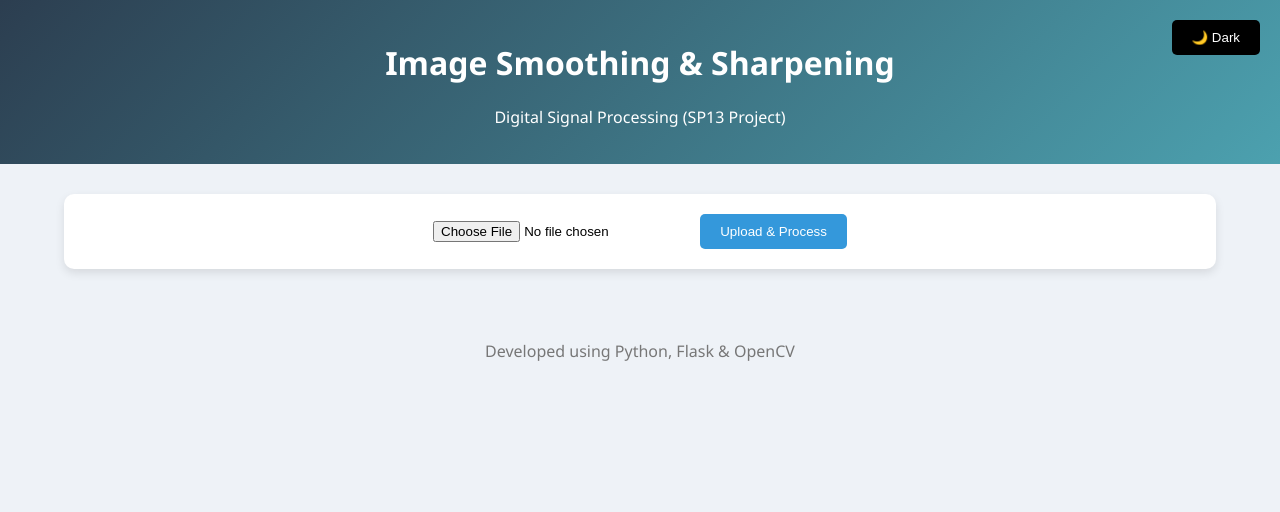
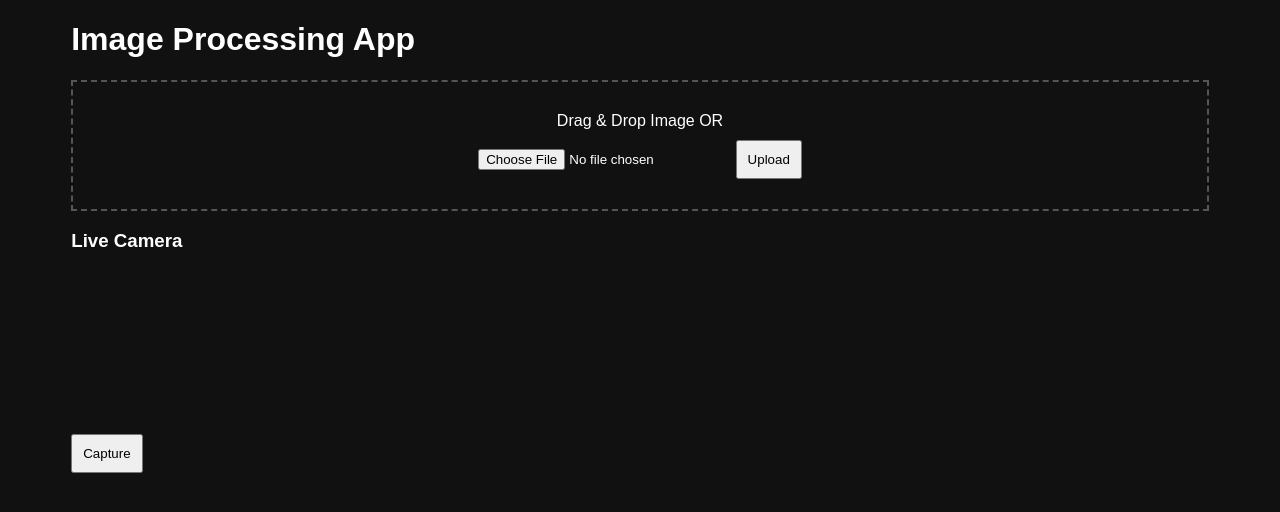
Before and after one commit to pavan8932/sp13-image-processing, a Flask app: page / in a window 1280 px wide. Shown: the top 512 px of the page. Run offline with Flask 3, Linux system fonts and the light colour scheme.

Commit message:
updated UI with laplacian edge detection

```diff
--- a/app.py
+++ b/app.py
@@ -1,55 +1,82 @@
+# ================================
+# 📌 PROJECT: Image Processing App
+# ================================
+
 from flask import Flask, render_template, request, redirect
 import os
 import cv2
 import numpy as np
 
-# 🔥 IMPORTANT FIX FOR RENDER (NO DISPLAY ERROR)
+# 🔥 IMPORTANT: Fix for server (Render)
 import matplotlib
 matplotlib.use('Agg')
 import matplotlib.pyplot as plt
+
+# ---------------- APP SETUP ----------------
 
 app = Flask(__name__)
 
 UPLOAD_FOLDER = 'static/uploads'
 OUTPUT_FOLDER = 'static/outputs'
 
-app.config['UPLOAD_FOLDER'] = UPLOAD_FOLDER
-app.config['OUTPUT_FOLDER'] = OUTPUT_FOLDER
-
+# Create folders if not exist
 os.makedirs(UPLOAD_FOLDER, exist_ok=True)
 os.makedirs(OUTPUT_FOLDER, exist_ok=True)
 
-# ---------------- FILTERS ----------------
+# ---------------- FILTER FUNCTIONS ----------------
 
+# Mean Filter → Simple averaging (strong blur)
 def apply_mean_filter(image):
-    return cv2.blur(image, (7, 7))
+    return cv2.blur(image, (9, 9))
 
+# Gaussian Filter → Smooth with weight (better than mean)
 def apply_gaussian_filter(image):
-    return cv2.GaussianBlur(image, (7, 7), 1.5)
+    return cv2.GaussianBlur(image, (9, 9), 2)
 
+# Laplacian Filter → Edge detection + sharpening
 def apply_laplacian_filter(image):
-    gray = cv2.cvtColor(image, cv2.COLOR_BGR2GRAY)
 
+    # Handle grayscale or color image
+    if len(image.shape) == 2:
+        gray = image
+    else:
+        gray = cv2.cvtColor(image, cv2.COLOR_BGR2GRAY)
+
+    # Detect edges
     laplacian = cv2.Laplacian(gray, cv2.CV_64F)
 
+    # Convert to visible format
     laplacian = cv2.convertScaleAbs(laplacian, alpha=2)
     laplacian = cv2.normalize(laplacian, None, 0, 255, cv2.NORM_MINMAX)
     laplacian = np.uint8(laplacian)
 
+    # Pure edge image
     laplacian_edge = laplacian.copy()
 
-    laplacian_colored = cv2.cvtColor(laplacian, cv2.COLOR_GRAY2BGR)
-    sharpened = cv2.addWeighted(image, 1.5, laplacian_colored, -0.5, 0)
+    # Convert to 3 channel for sharpening
+    laplacian_color = cv2.cvtColor(laplacian, cv2.COLOR_GRAY2BGR)
+
+    # Sharpen original image
+    sharpened = cv2.addWeighted(image, 1.5, laplacian_color, -0.5, 0)
 
     return sharpened, laplacian_edge
 
-# ---------------- HISTOGRAM ----------------
+# ---------------- HISTOGRAM FUNCTION ----------------
 
 def save_histogram(image, filename):
-    gray = cv2.cvtColor(image, cv2.COLOR_BGR2GRAY)
 
+    # Handle grayscale or color image
+    if len(image.shape) == 2:
+        gray = image
+    else:
+        gray = cv2.cvtColor(image, cv2.COLOR_BGR2GRAY)
+
+    # Plot histogram
     plt.figure()
     plt.hist(gray.ravel(), bins=256)
+    plt.title("Histogram")
+    plt.xlabel("Pixel Intensity")
+    plt.ylabel("Frequency")
 
     path = os.path.join(OUTPUT_FOLDER, filename)
     plt.savefig(path)
@@ -57,66 +84,83 @@ def save_histogram(image, filename):
 
     return path
 
-# ---------------- ROUTE ----------------
+# ---------------- MAIN ROUTE ----------------
 
 @app.route('/', methods=['GET', 'POST'])
 def index():
 
     if request.method == 'POST':
-        file = request.files.get('image')
 
-        if not file or file.filename == '':
-            return redirect(request.url)
+        # 📷 CAMERA IMAGE HANDLING
+        if request.form.get("camera_image"):
+            import base64
+            data = request.form.get("camera_image").split(",")[1]
+            image_bytes = base64.b64decode(data)
 
-        # Save input image
-        input_path = os.path.join(UPLOAD_FOLDER, file.filename)
-        file.save(input_path)
+            input_path = os.path.join(UPLOAD_FOLDER, "camera.jpg")
+            with open(input_path, "wb") as f:
+                f.write(image_bytes)
+
+        else:
+            # 📁 FILE UPLOAD
+            file = request.files.get('image')
+
+            if not file or file.filename == '':
+                return redirect(request.url)
+
+            input_path = os.path.join(UPLOAD_FOLDER, file.filename)
+            file.save(input_path)
 
         # Read image
         image = cv2.imread(input_path)
 
-        # 🔥 FIX: Prevent crash if image not loaded
         if image is None:
-            return "Error: Could not read image"
+            return "Error loading image"
+
+        # Detect image type
+        image_type = "Grayscale" if len(image.shape) == 2 else "Color"
 
         # Apply filters
         mean_img = apply_mean_filter(image)
         gaussian_img = apply_gaussian_filter(image)
         laplacian_img, laplacian_edge = apply_laplacian_filter(image)
 
-        # Save outputs
-        mean_path = os.path.join(OUTPUT_FOLDER, 'mean_' + file.filename)
-        gaussian_path = os.path.join(OUTPUT_FOLDER, 'gaussian_' + file.filename)
-        laplacian_path = os.path.join(OUTPUT_FOLDER, 'laplacian_' + file.filename)
-        laplacian_edge_path = os.path.join(OUTPUT_FOLDER, 'laplacian_edge_' + file.filename)
+        # Save processed images
+        mean_path = os.path.join(OUTPUT_FOLDER, 'mean.jpg')
+        gaussian_path = os.path.join(OUTPUT_FOLDER, 'gaussian.jpg')
+        laplacian_path = os.path.join(OUTPUT_FOLDER, 'laplacian.jpg')
+        edge_path = os.path.join(OUTPUT_FOLDER, 'edge.jpg')
 
         cv2.imwrite(mean_path, mean_img)
         cv2.imwrite(gaussian_path, gaussian_img)
         cv2.imwrite(laplacian_path, laplacian_img)
-        cv2.imwrite(laplacian_edge_path, laplacian_edge)
+        cv2.imwrite(edge_path, laplacian_edge)
 
-        # Histograms
+        # Generate histograms
         hist_original = save_histogram(image, 'hist_original.png')
         hist_mean = save_histogram(mean_img, 'hist_mean.png')
         hist_gaussian = save_histogram(gaussian_img, 'hist_gaussian.png')
         hist_laplacian = save_histogram(laplacian_img, 'hist_laplacian.png')
-        hist_laplacian_edge = save_histogram(laplacian_edge, 'hist_laplacian_edge.png')
+        hist_edge = save_histogram(laplacian_edge, 'hist_edge.png')
 
         return render_template('index.html',
+            image_type=image_type,
             input_image='/' + input_path,
             mean_image='/' + mean_path,
             gaussian_image='/' + gaussian_path,
             laplacian_image='/' + laplacian_path,
-            laplacian_edge_image='/' + laplacian_edge_path,
+            laplacian_edge_image='/' + edge_path,
             hist_original='/' + hist_original,
             hist_mean='/' + hist_mean,
             hist_gaussian='/' + hist_gaussian,
             hist_laplacian='/' + hist_laplacian,
-            hist_laplacian_edge='/' + hist_laplacian_edge
+            hist_edge='/' + hist_edge
         )
 
     return render_template('index.html')
 
 
+# ---------------- RUN APP ----------------
+
 if __name__ == "__main__":
     app.run(debug=True)
--- a/templates/index.html
+++ b/templates/index.html
@@ -1,213 +1,180 @@
 <!DOCTYPE html>
 <html>
 <head>
-    <title>SP13 - Image Processing</title>
+<title>Image Processing App</title>
 
 <style>
 body {
-            font-family: 'Segoe UI', sans-serif;
-            margin: 0;
-            transition: 0.3s;
-            background: #eef2f7;
-            color: #000;
-        }
-
-        /* DARK MODE */
-        body.dark {
-            background: #121212;
-            color: #fff;
-        }
-
-        header {
-            background: linear-gradient(135deg, #2c3e50, #4ca1af);
-            color: white;
-            padding: 20px;
-            text-align: center;
+    font-family: Arial;
+    background:#111;
+    color:white;
 }
 
 .container {
-            width: 90%;
-            max-width: 1200px;
-            margin: 30px auto;
+    width:90%;
+    margin:auto;
 }
 
 .upload-box {
-            background: white;
-            padding: 20px;
-            border-radius: 10px;
-            box-shadow: 0px 4px 10px rgba(0,0,0,0.1);
-            text-align: center;
-            transition: 0.3s;
+    border:2px dashed #555;
+    padding:30px;
+    text-align:center;
 }
 
-        body.dark .upload-box {
-            background: #1e1e1e;
+.grid {
+    display:grid;
+    grid-template-columns:repeat(auto-fit,minmax(250px,1fr));
+    gap:20px;
+}
+
+.card {
+    background:#222;
+    padding:15px;
+    border-radius:10px;
+    text-align:center;
+}
+
+img {
+    width:100%;
+    border-radius:10px;
 }
 
 button {
-            padding: 10px 20px;
-            background: #3498db;
-            color: white;
-            border: none;
-            border-radius: 5px;
-            cursor: pointer;
-            margin-left: 10px;
-        }
-
-        .toggle-btn {
-            position: absolute;
-            right: 20px;
-            top: 20px;
-            background: #000;
-        }
-
-        .grid {
-            display: grid;
-            grid-template-columns: repeat(auto-fit, minmax(260px, 1fr));
-            gap: 20px;
-            margin-top: 30px;
-        }
-
-        .card {
-            background: white;
-            border-radius: 10px;
-            box-shadow: 0px 4px 10px rgba(0,0,0,0.1);
-            padding: 15px;
-            text-align: center;
-            transition: 0.3s;
-        }
-
-        body.dark .card {
-            background: #1e1e1e;
-        }
-
-        .card img {
-            width: 100%;
-            border-radius: 8px;
-        }
-
-        .desc {
-            font-size: 14px;
-            color: #555;
-        }
-
-        body.dark .desc {
-            color: #ccc;
-        }
-
-        footer {
-            text-align: center;
-            margin-top: 40px;
-            padding: 15px;
-            color: #777;
-        }
-
-        body.dark footer {
-            color: #aaa;
+    padding:10px;
+    margin-top:10px;
 }
 </style>
+
 </head>
 
 <body>
 
-<header>
-    <h1>Image Smoothing & Sharpening</h1>
-    <p>Digital Signal Processing (SP13 Project)</p>
-
-    <!-- DARK MODE BUTTON -->
-    <button class="toggle-btn" onclick="toggleDarkMode()">🌙 Dark</button>
-</header>
-
 <div class="container">
 
-    <!-- Upload -->
-    <div class="upload-box">
+<h1>Image Processing App</h1>
+
+<!-- Drag & Drop Upload -->
+<div class="upload-box" id="drop-area">
+    Drag & Drop Image OR
     <form method="POST" enctype="multipart/form-data">
-            <input type="file" name="image" required>
-            <button type="submit">Upload & Process</button>
+        <input type="file" name="image">
+        <button type="submit">Upload</button>
     </form>
 </div>
 
+<!-- Live Camera -->
+<h3>Live Camera</h3>
+<video id="video" width="300" autoplay></video>
+<br>
+<button onclick="capture()">Capture</button>
+
+<form method="POST" id="camForm">
+    <input type="hidden" name="camera_image" id="camera_input">
+</form>
+
 {% if input_image %}
+
+<h3>Image Type: {{ image_type }}</h3>
+
 <div class="grid">
 
+<!-- Original -->
 <div class="card">
 <h3>Original</h3>
 <img src="{{ input_image }}">
-            <p class="desc">Original image containing all frequencies.</p>
+<p>Original uploaded image</p>
+<a href="{{ input_image }}" download><button>Download</button></a>
 </div>
 
+<!-- Mean -->
 <div class="card">
 <h3>Mean Filter</h3>
 <img src="{{ mean_image }}">
-            <p class="desc">Uniform smoothing (low-pass filter).</p>
+<p>Blurs image using average values</p>
 </div>
 
+<!-- Gaussian -->
 <div class="card">
 <h3>Gaussian Filter</h3>
 <img src="{{ gaussian_image }}">
-            <p class="desc">Weighted smoothing with better edge preservation.</p>
+<p>Smooths while preserving edges</p>
 </div>
 
+<!-- Laplacian -->
 <div class="card">
-            <h3>Laplacian Sharpening</h3>
+<h3>Laplacian Sharpen</h3>
 <img src="{{ laplacian_image }}">
-            <p class="desc">Enhances edges using high-pass filtering.</p>
+<p>Enhances edges (high-pass)</p>
 </div>
 
+<!-- Edge -->
 <div class="card">
-            <h3>Laplacian Edge Detection</h3>
+<h3>Edge Detection</h3>
 <img src="{{ laplacian_edge_image }}">
-            <p class="desc">Pure edges (white edges on black background).</p>
+<p>White edges, black background</p>
 </div>
 
 </div>
-    {% endif %}
 
-    {% if hist_original %}
-    <h2 style="margin-top:40px;">Histograms</h2>
+<h2>Histograms</h2>
 
 <div class="grid">
 
 <div class="card">
-            <h3>Original Histogram</h3>
 <img src="{{ hist_original }}">
 </div>
 
 <div class="card">
-            <h3>Mean Histogram</h3>
 <img src="{{ hist_mean }}">
 </div>
 
 <div class="card">
-            <h3>Gaussian Histogram</h3>
 <img src="{{ hist_gaussian }}">
 </div>
 
 <div class="card">
-            <h3>Laplacian Histogram</h3>
 <img src="{{ hist_laplacian }}">
 </div>
 
 <div class="card">
-            <h3>Laplacian Edge Histogram</h3>
-            <img src="{{ hist_laplacian_edge }}">
+<img src="{{ hist_edge }}">
 </div>
 
 </div>
+
 {% endif %}
 
 </div>
 
-<footer>
-    <p>Developed using Python, Flask & OpenCV</p>
-</footer>
+<script>
+// CAMERA
+navigator.mediaDevices.getUserMedia({ video: true })
+.then(stream => document.getElementById('video').srcObject = stream);
 
-<!-- DARK MODE SCRIPT -->
-<script>
-function toggleDarkMode() {
-    document.body.classList.toggle("dark");
+// Capture image
+function capture(){
+    let canvas = document.createElement('canvas');
+    let video = document.getElementById('video');
+
+    canvas.width = video.videoWidth;
+    canvas.height = video.videoHeight;
+
+    canvas.getContext('2d').drawImage(video,0,0);
+
+    let data = canvas.toDataURL('image/jpeg');
+    document.getElementById('camera_input').value = data;
+    document.getElementById('camForm').submit();
 }
+
+// DRAG DROP
+let dropArea = document.getElementById('drop-area');
+
+dropArea.ondragover = e => e.preventDefault();
+
+dropArea.ondrop = e => {
+    e.preventDefault();
+    document.querySelector('input[type=file]').files = e.dataTransfer.files;
+};
 </script>
 
 </body>
```
Lines whose indentation alone changed are shown as unchanged.
